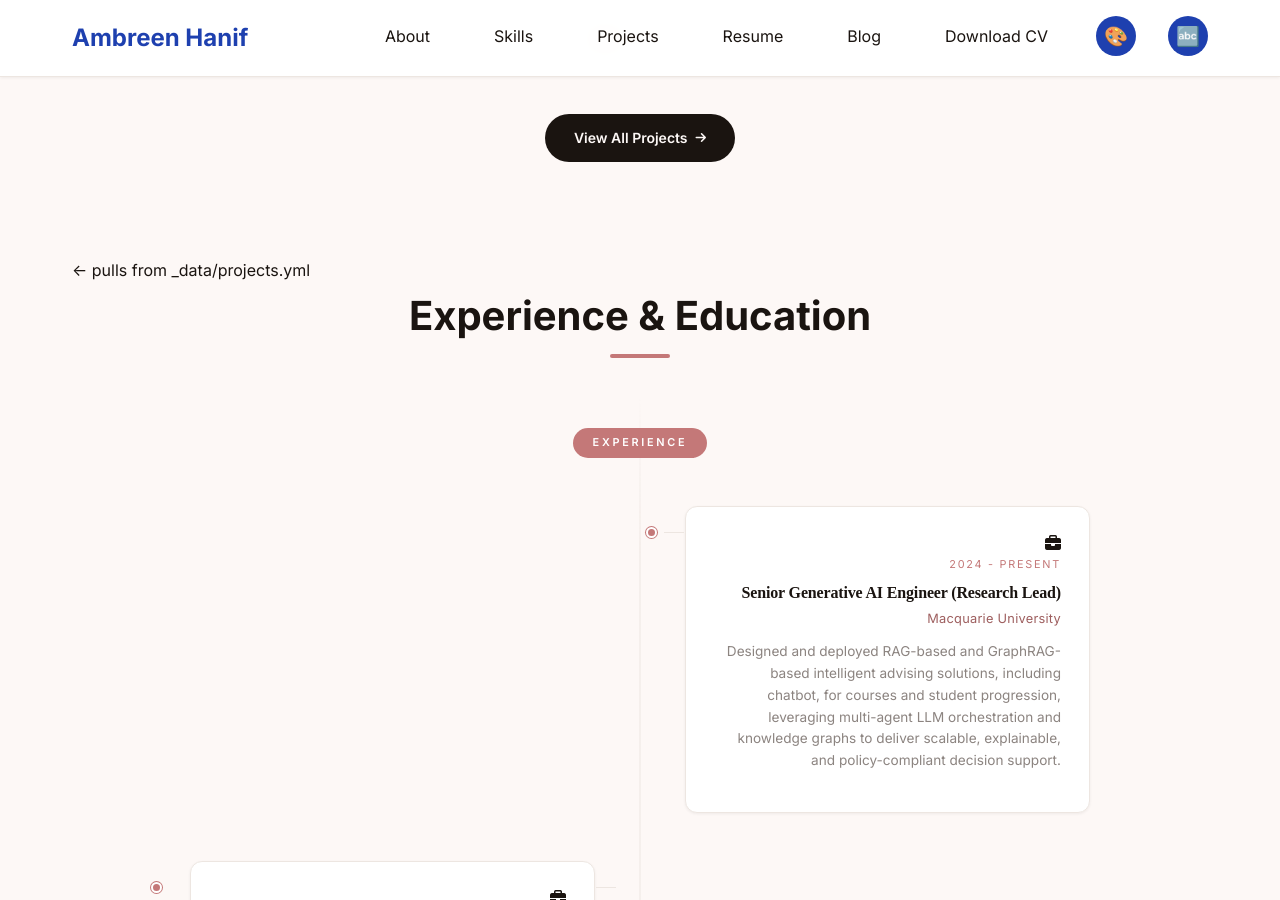
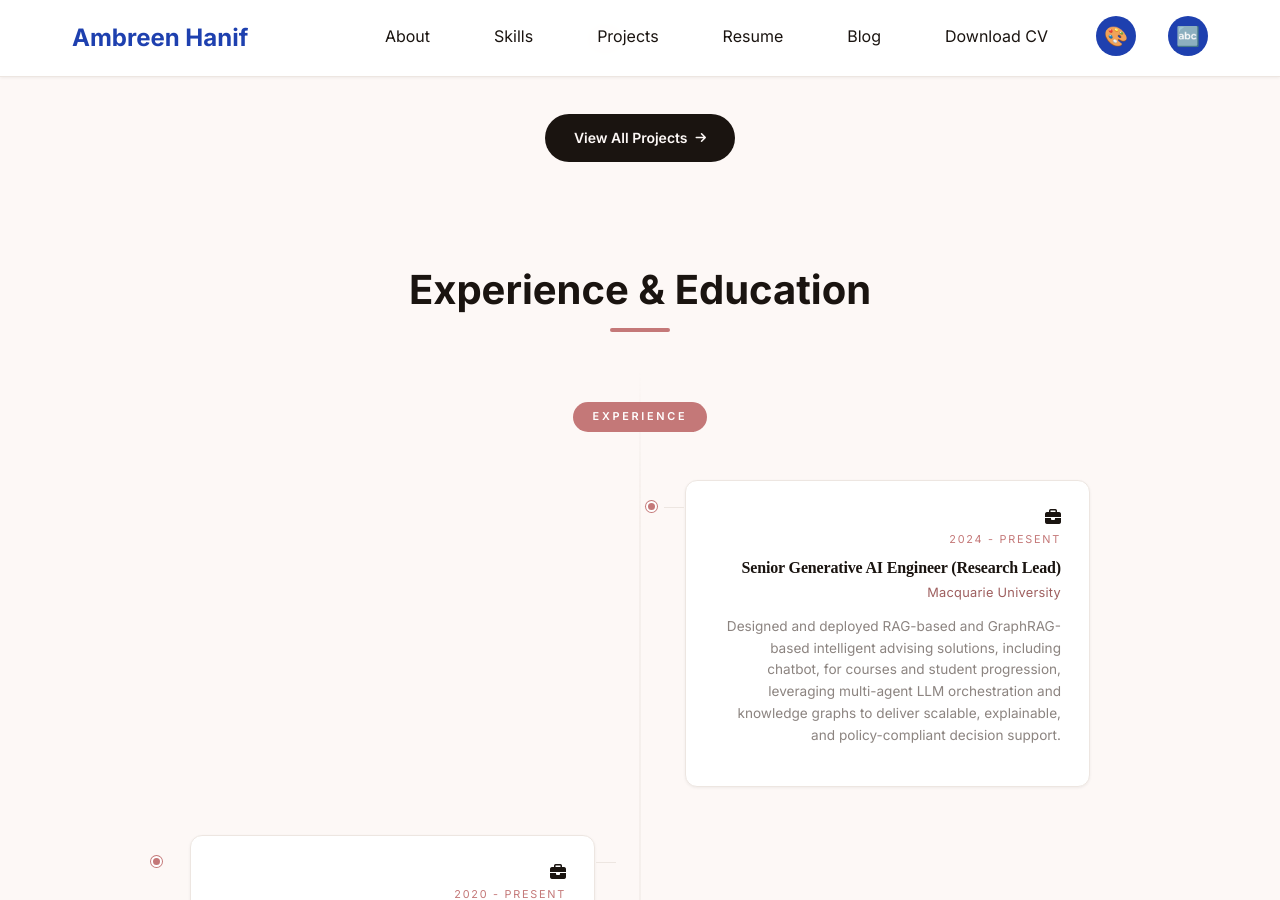
Before and after one commit to umberH/umberH.github.io, a Jekyll site: the page built from index.markdown, in a window 1280 px wide and 900 px high, scrolled down 2573 px. Built offline with Jekyll 4.4.1, drawn with Linux system fonts in a browser that asks for light colours; a style sheet for code colours, icons or effects is not loaded.

Commit message:
Update index.markdown

```diff
--- a/index.markdown
+++ b/index.markdown
@@ -99,7 +99,7 @@ author: Ambreen Hanif
     </section>
 
     <!-- Projects Section -->
-    {% include section/projects-carousel.markdown %}   ← pulls from _data/projects.yml
+    {% include section/projects-carousel.markdown %}
 
     <!-- Resume Section -->
     <section id="resume" class="section">
```
